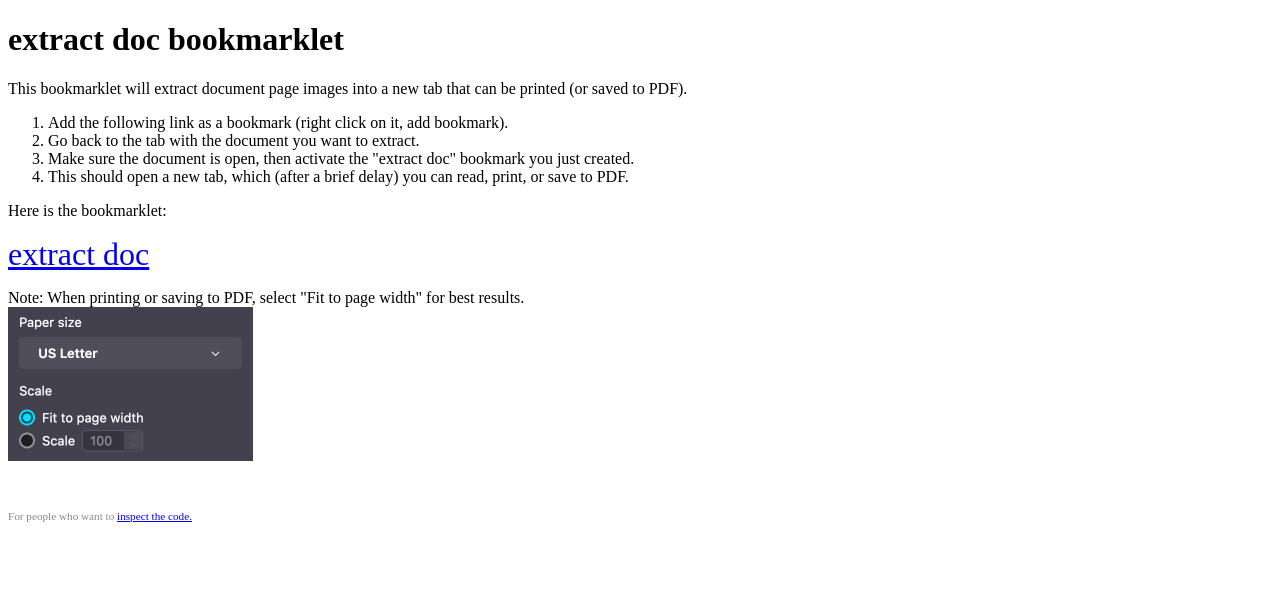
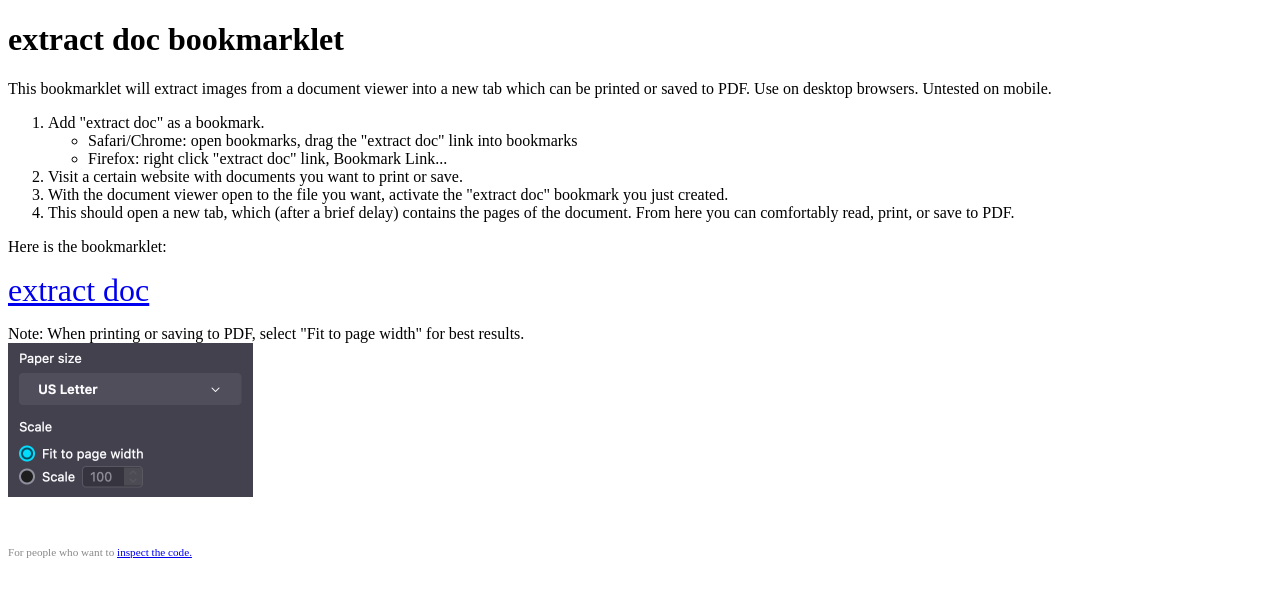
Before and after one commit to jl/jl.github.io, a plain HTML site: page extractdoc/index.html in a window 1280 px wide. Drawn offline with Linux system fonts and the light colour scheme.

Commit message:
adjust instructions

```diff
--- a/extractdoc/index.html
+++ b/extractdoc/index.html
@@ -27,14 +27,22 @@
 <body>
   <h1>extract doc bookmarklet</h1>
 
-  <p>This bookmarklet will extract document page images into a new tab that can be printed (or saved to PDF).</p>
+  <p>This bookmarklet will extract images from a document viewer into a new tab
+    which can be printed or saved to PDF. Use on desktop browsers. Untested on mobile.</p>
 
   <div>
     <ol>
-      <li>Add the following link as a bookmark (right click on it, add bookmark).</li>
-      <li>Go back to the tab with the document you want to extract.</li>
-      <li>Make sure the document is open, then activate the "extract doc" bookmark you just created.</li>
-      <li>This should open a new tab, which (after a brief delay) you can read, print, or save to PDF.</li>
+      <li>Add "extract doc" as a bookmark.
+        <ul>
+          <li>Safari/Chrome: open bookmarks, drag the "extract doc" link into bookmarks</li>
+          <li>Firefox: right click "extract doc" link, Bookmark Link...</li>
+        </ul>
+      </li>
+      <li>Visit a certain website with documents you want to print or save.</li>
+      <li>With the document viewer open to the file you want, activate the "extract doc" bookmark you just created.
+      </li>
+      <li>This should open a new tab, which (after a brief delay) contains the pages of the document.
+        From here you can comfortably read, print, or save to PDF.</li>
     </ol>
 
     <p>Here is the bookmarklet:</p>
```
